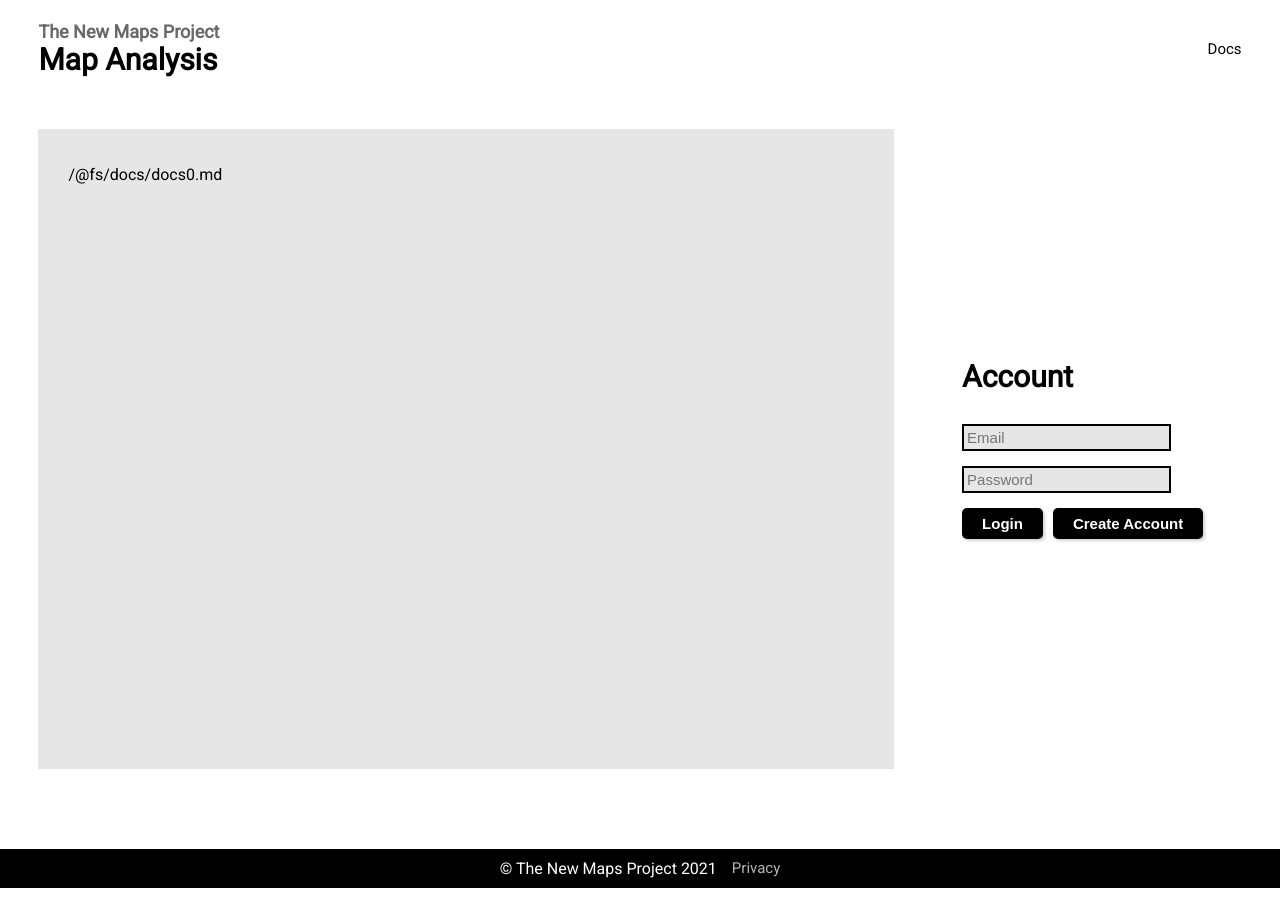
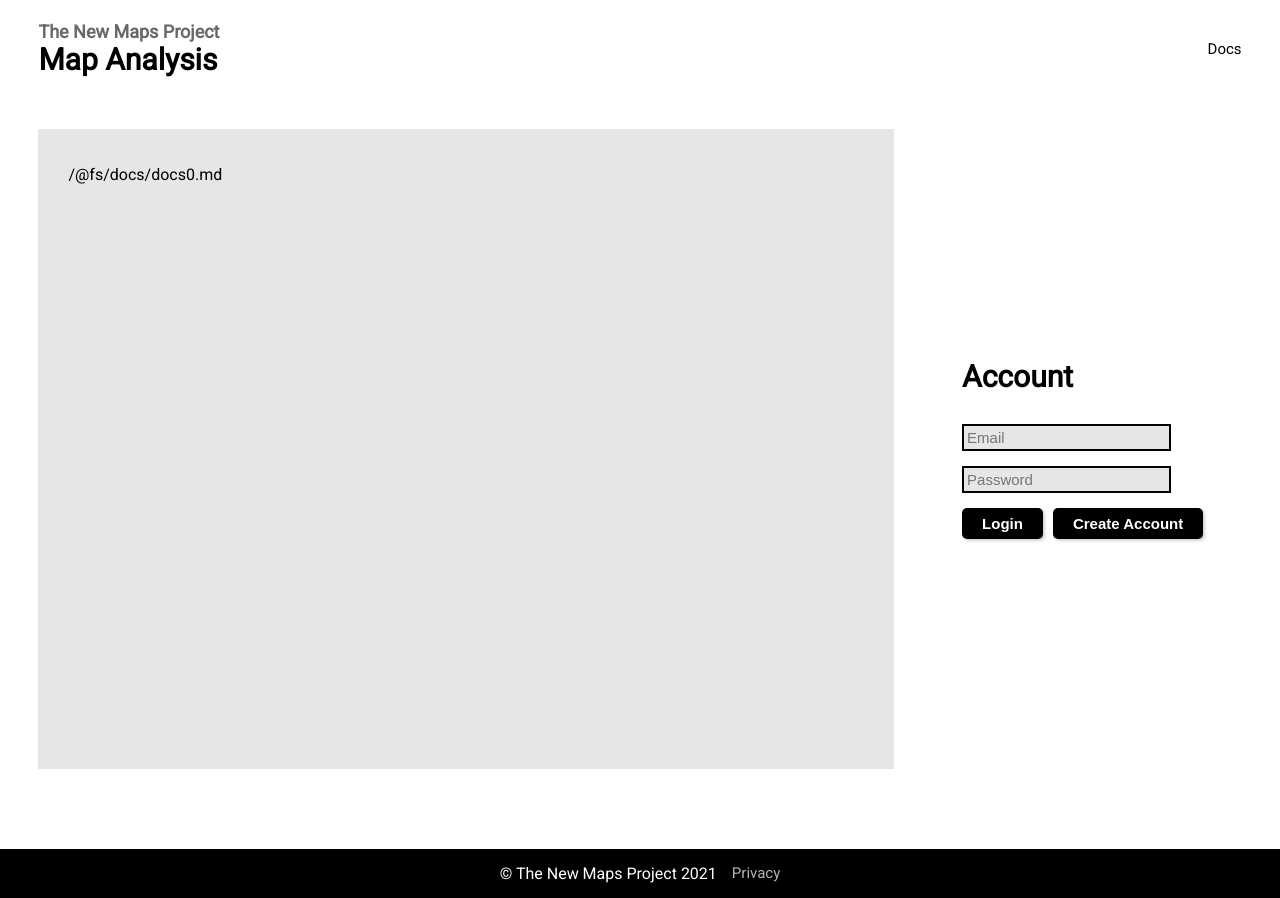
Before and after one commit to The-New-Maps-Project/website, a Next.js app: page / in a window 1280 px wide. Built offline with nearby package versions, Linux system fonts and the light colour scheme; no server answers.

Commit message:
footer styles

```diff
--- a/components/Footer.tsx
+++ b/components/Footer.tsx
@@ -1,6 +1,8 @@
+import Link from "next/link";
+
 export default function Footer(){
     return <footer>
         <div>&copy; The New Maps Project 2021</div>
-        <div className="grey-tb ml15">Privacy</div>
+        <Link href="https://thenewmapsproject.org/privacy"><a target="_blank" className="grey-tb ml15">Privacy</a></Link>
     </footer>
 }
--- a/styles/globals.scss
+++ b/styles/globals.scss
@@ -1027,5 +1027,5 @@ footer{
   @include center();
   background-color: black;
   color:white;
-  padding: 10px 0px;
+  padding: 15px 0px;
 }
```
